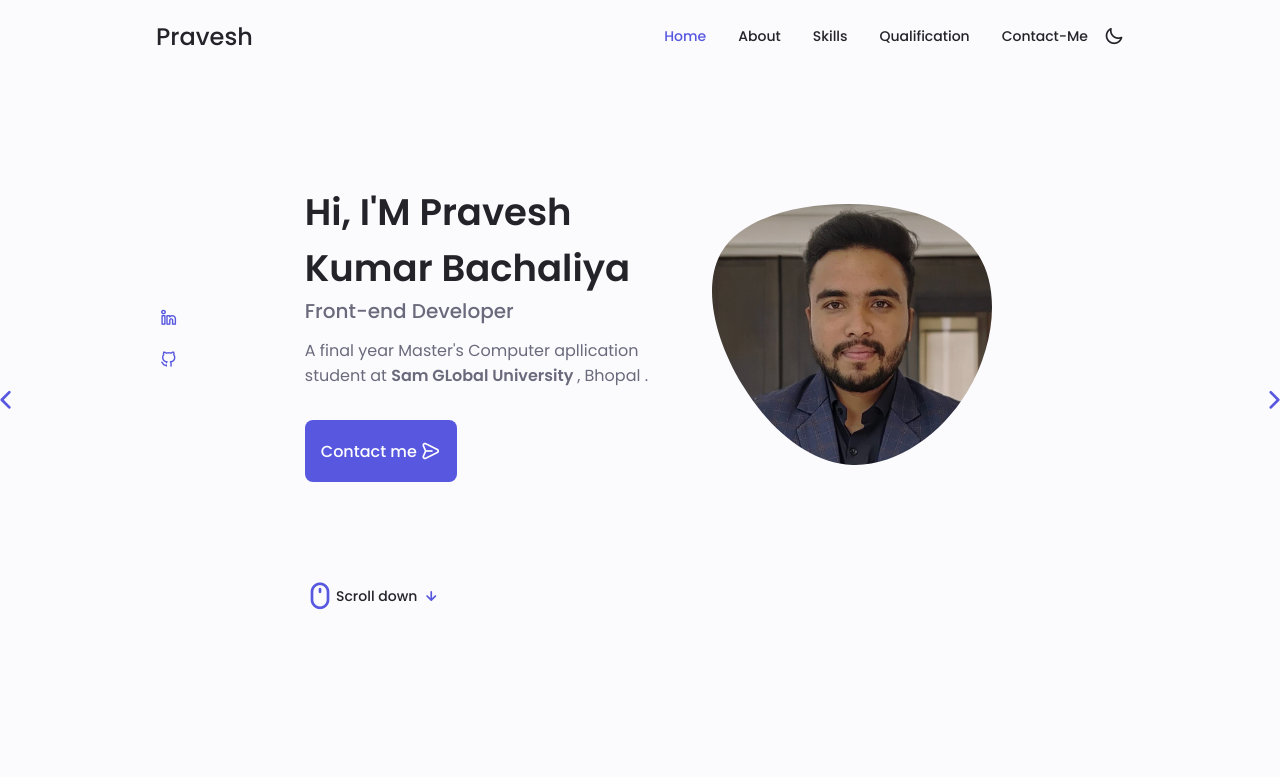
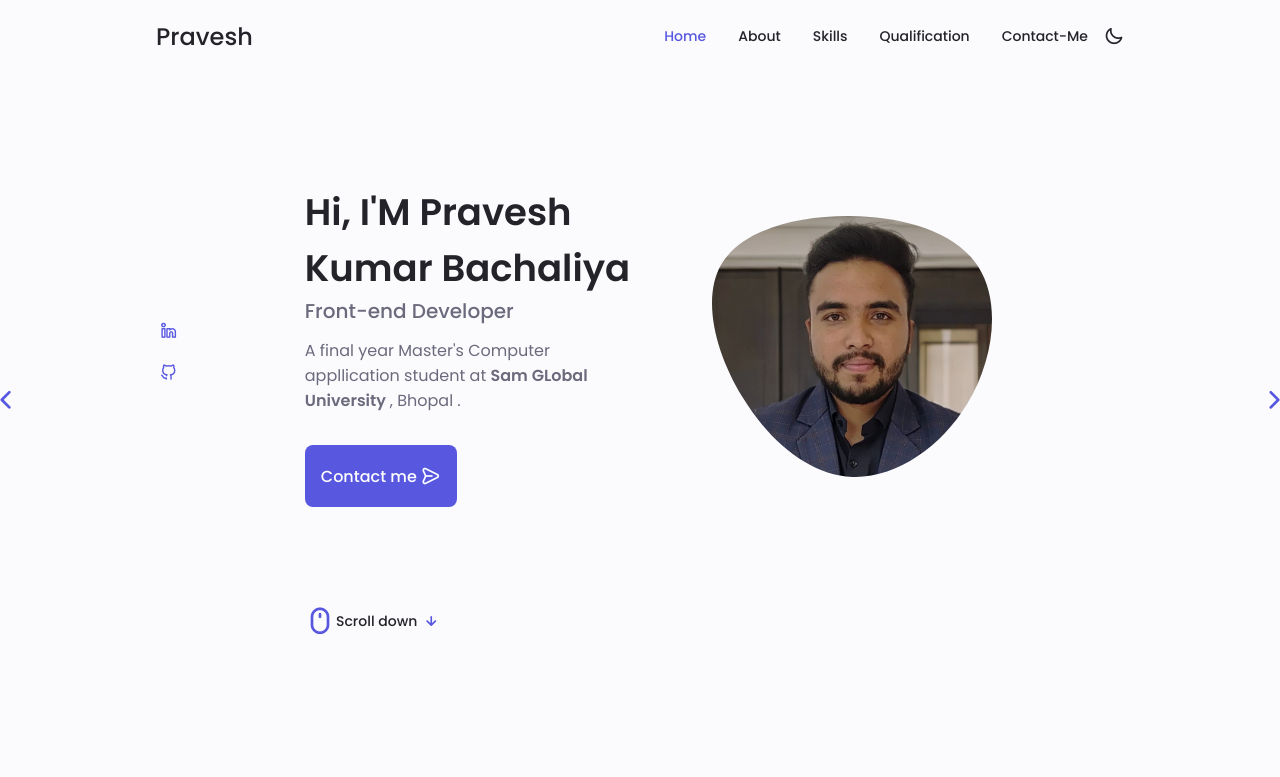
Before and after one commit to praveshbachaliya7/My_New_Portfolio2025, a plain HTML site: page index.html in a window 1280 px wide. Shown: the top 777 px of the page. Drawn offline with nearby package versions, Linux system fonts and the light colour scheme.

Commit message:
Update index.html

```diff
--- a/index.html
+++ b/index.html
@@ -119,7 +119,7 @@
                Front-end Developer
               </h3>
               <p class="home__description">
-                A final year Master's Computer apllication student at
+                A final year Master's Computer appllication student at
                 <strong>Sam GLobal University </strong>, Bhopal .
               </p>
               <a href="#contact" class="button button--flex">
```
